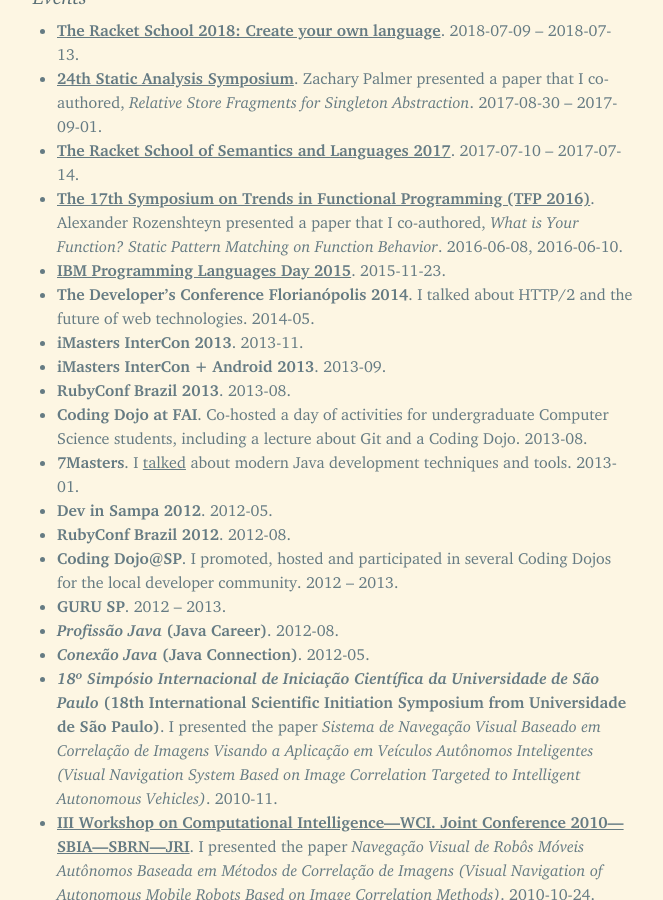
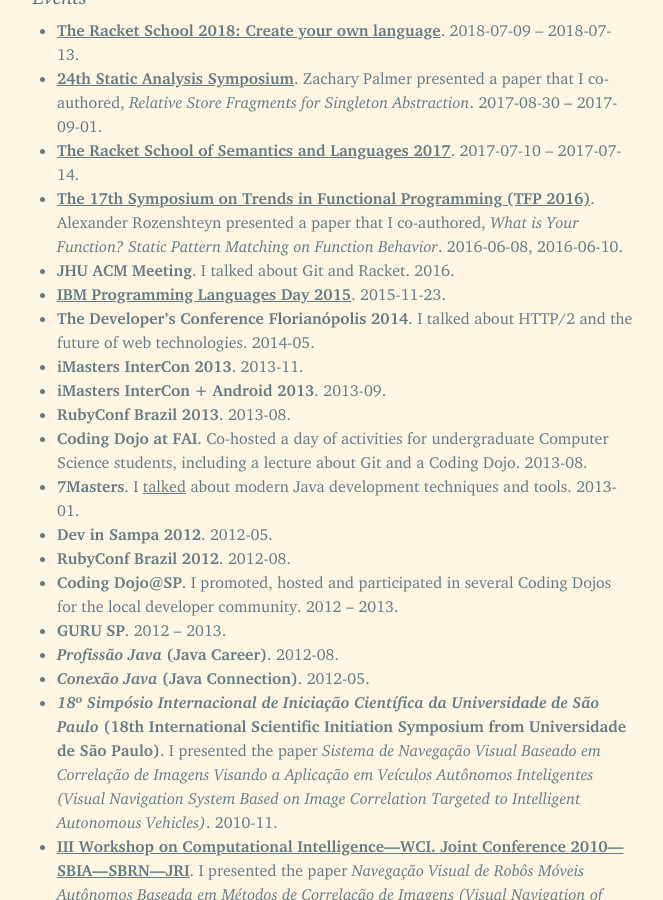
Before and after one commit to leafac/leafac.com, a Jekyll site: the page built from index.md, in a window 1280 px wide and 900 px high, scrolled down 5791 px. Shown: the whole window, without its empty margins (107-770 px from the left). Built offline with Jekyll 4.4.1, drawn with Linux system fonts in a browser that asks for light colours.

Commit message:
Small improvements

```diff
--- a/index.md
+++ b/index.md
@@ -918,6 +918,7 @@
 - **[24th Static Analysis Symposium](http://staticanalysis.org/sas2017/sas2017.html)**. Zachary Palmer presented a paper that I co-authored, *Relative Store Fragments for Singleton Abstraction*. 2017-08-30 – 2017-09-01.
 - **[The Racket School of Semantics and Languages 2017](https://summer-school.racket-lang.org/2017/)**. 2017-07-10 – 2017-07-14.
 - **[The 17th Symposium on Trends in Functional Programming (TFP 2016)](http://tfp2016.org/)**. Alexander Rozenshteyn presented a paper that I co-authored, *What is Your Function? Static Pattern Matching on Function Behavior*. 2016-06-08, 2016-06-10.
+- **JHU ACM Meeting**. I talked about Git and Racket. 2016.
 - **[IBM Programming Languages Day 2015](http://researcher.watson.ibm.com/researcher/view_group_subpage.php?id=6432)**. 2015-11-23.
 - **The Developer’s Conference Florianópolis 2014**. I talked about HTTP/2 and the future of web technologies. 2014-05.
 - **iMasters InterCon 2013**. 2013-11.
@@ -995,7 +996,7 @@
 Colophon
 ========
 
-| Page layout | Inspired by the works of [Matthew Butterick](http://typographyforlawyers.com/about.html) and [Edward Rolf Tufte](https://www.edwardtufte.com/) |
+| Page layout | Inspired by the works of [Matthew Butterick](http://typographyforlawyers.com/about.html) and [Edward Rolf Tufte](https://www.edwardtufte.com/) |
 | Serif font | [Charter](http://practicaltypography.com/charter.html) |
 | Monospaced font | [Fira Mono](https://mozilla.github.io/Fira/) |
 | Color palette | [Solarized](http://ethanschoonover.com/solarized) |
```
